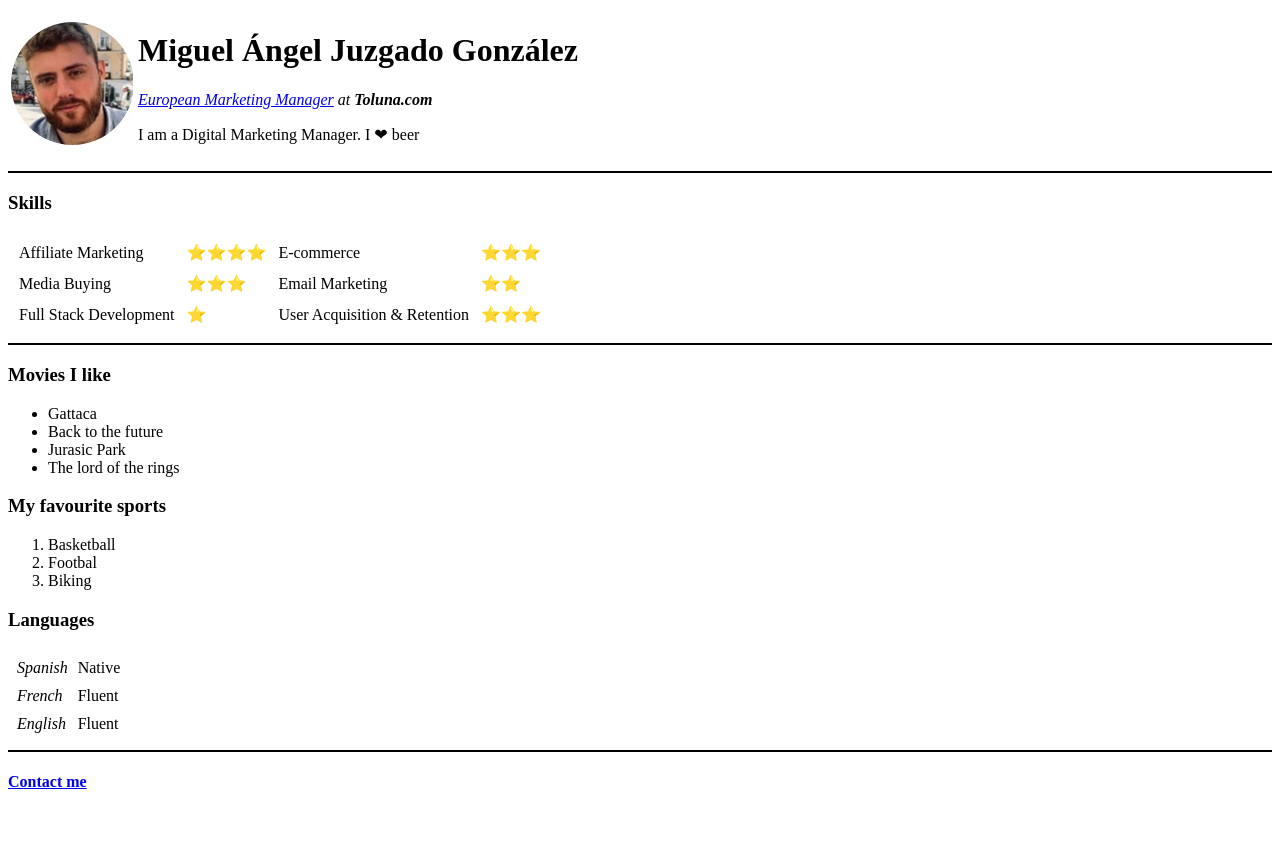
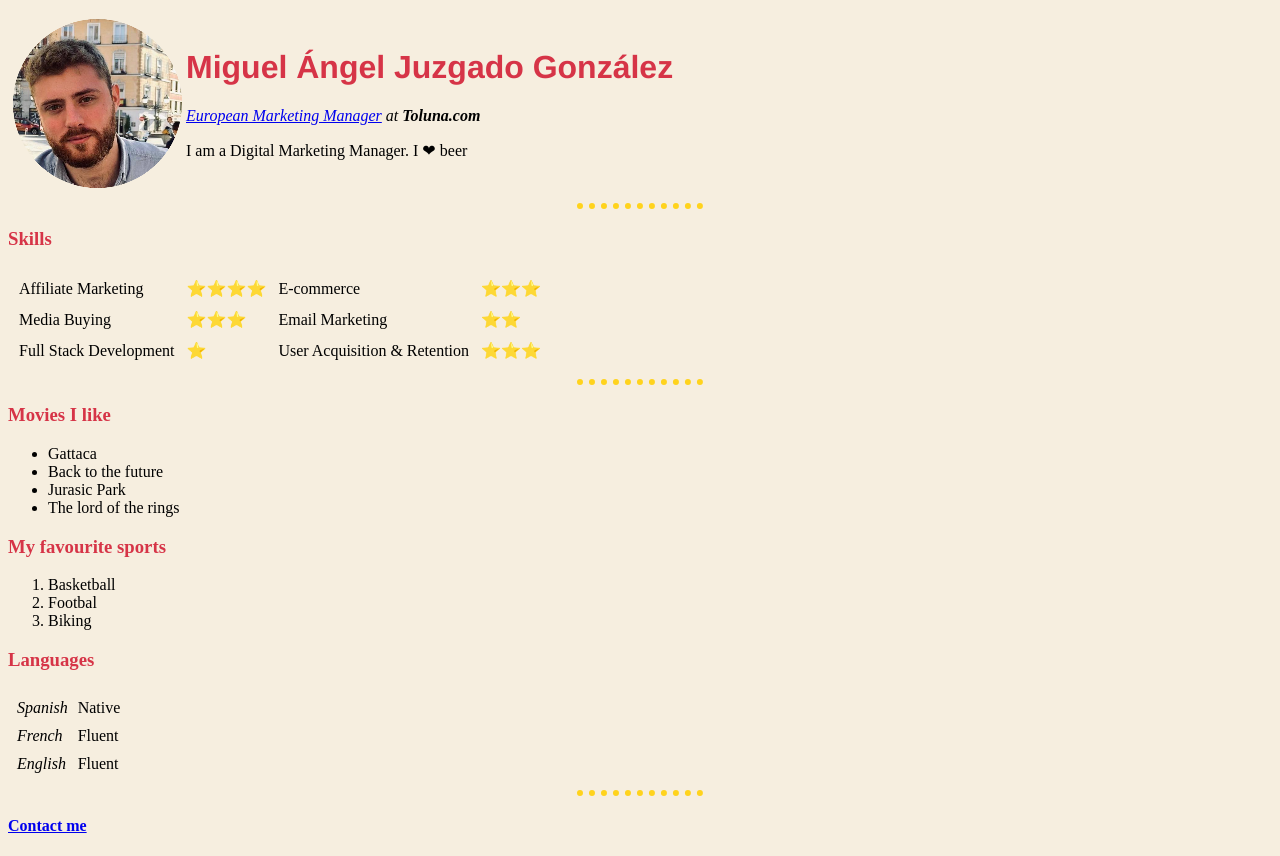
Before and after one commit to MiguelAngelJG/CV, a plain HTML site: page index.html in a window 1280 px wide. Before the commit the page ends 812 px from the top, so only its background shows below. Drawn offline with Linux system fonts and the light colour scheme.

Commit message:
Add files via upload

```diff
--- /dev/null
+++ b/CSS/styles.css
@@ -0,0 +1,21 @@
+
+
+body {background-color: #f6eedf;
+}
+
+hr {border-color: #ffd31d;
+border-style: dotted;
+border-width: 6px;
+height: 0px;
+width: 10%;
+border-top-style: none;
+border-left-style: none;
+border-right-style: none;
+
+}
+
+h1 {color: #d63447;
+font-family:Helvetica;
+}
+
+h3{color: #d63447;}
--- a/index.html
+++ b/index.html
@@ -4,6 +4,8 @@
 <head>
   <meta charset="utf-8">
   <title>Mi pagina web</title>
+  <link rel="stylesheet" href="css/styles.css">
+
 
 </head>
 
@@ -11,7 +13,7 @@
   <table>
     <tr>
 
-      <td> <img src="capture.jpg" max-height: 50px alt="Yo en Madrid"></td>
+      <td> <img src="capture.png" max-height: 50px alt="Yo en Madrid"></td>
       <td>
         <h1>Miguel Ángel Juzgado González</h1>
 
@@ -28,7 +30,7 @@
   </table>
 
 
-  <hr size="2" noshade color="black">
+  <hr>
   <h3>Skills</h3>
   <table cellspacing="10" >
 
@@ -62,7 +64,7 @@
   </table>
 
 
-  <hr size="2" noshade color="black">
+  <hr>
 
   <h3>Movies I like</h3>
 
@@ -96,7 +98,7 @@
     </tr>
   </table>
 
-  <hr size="2" noshade color="black">
+  <hr>
 
   <h4><a href="contacto.html">Contact me</a></h4>
 
```
Also changed, not shown: contacto.html (+4 -0 lines), capture.png (added).
